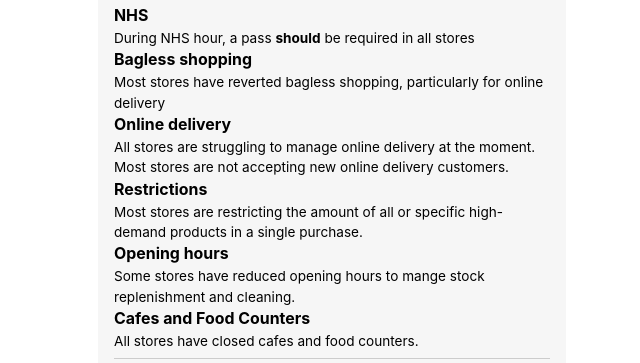
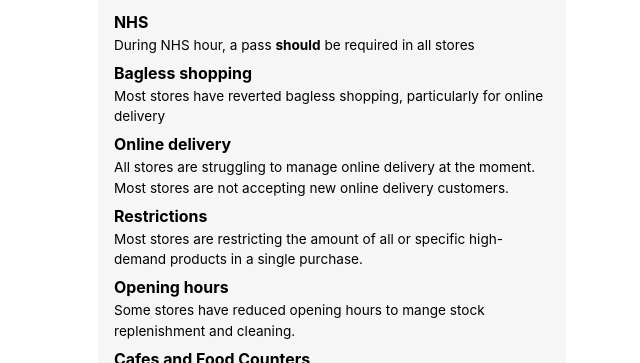
Before and after one commit to gtrufitt/priorityshoppinghours, an Eleventy site: page index.liquid in a window 1280 px wide. Shown: the part 418-781 px from the top of the page, without its empty margins (308-948 px from the left). Built offline with nearby package versions, Linux system fonts and the light colour scheme; Eleventy itself is replaced by a stand-in of ours; files that its build step writes are made by us from their sources.

Commit message:
styling and prime now

```diff
--- a/_data/index.json
+++ b/_data/index.json
@@ -207,6 +207,10 @@
         {
           "title": "Food boxes - Delivery",
           "description": "Vegetarian or Meat, essentials box. Delivery slots limited, available from <a href=\"https://www.morrisons.com/food-boxes/boxes\">Morrison's website</a>."
+        },
+        {
+          "title": "Amazon Prime Now",
+          "description": "<b>Next day</b> delivery is still available on some items from Morrisons on Amazon Prime Now."
         }
       ],
       "generalHoursNote": "Normal opening, use branch finder to check local opening",
--- a/index.css
+++ b/index.css
@@ -35,6 +35,10 @@
     padding: 0.5em 0;
     border-bottom: 1px solid #ccc;
     margin-bottom: 0.5em;
+}
+
+.groups dt {
+    padding-top: 0.5em;
 }
 
 ul.general-public {
--- a/index.liquid
+++ b/index.liquid
@@ -48,8 +48,8 @@
                 </div>
                 <dl class="groups">
                     {% for group in supermarket.hours %}
-                        <dt><h3>{{group.title}}</h3><dt>
-                        <dd><p>{{group.description}}</p><dd>
+                        <dt><h3>{{group.title}}</h3></dt>
+                        <dd><p>{{group.description}}</p></dd>
                     {% endfor %}
                 </dl>
 
```
